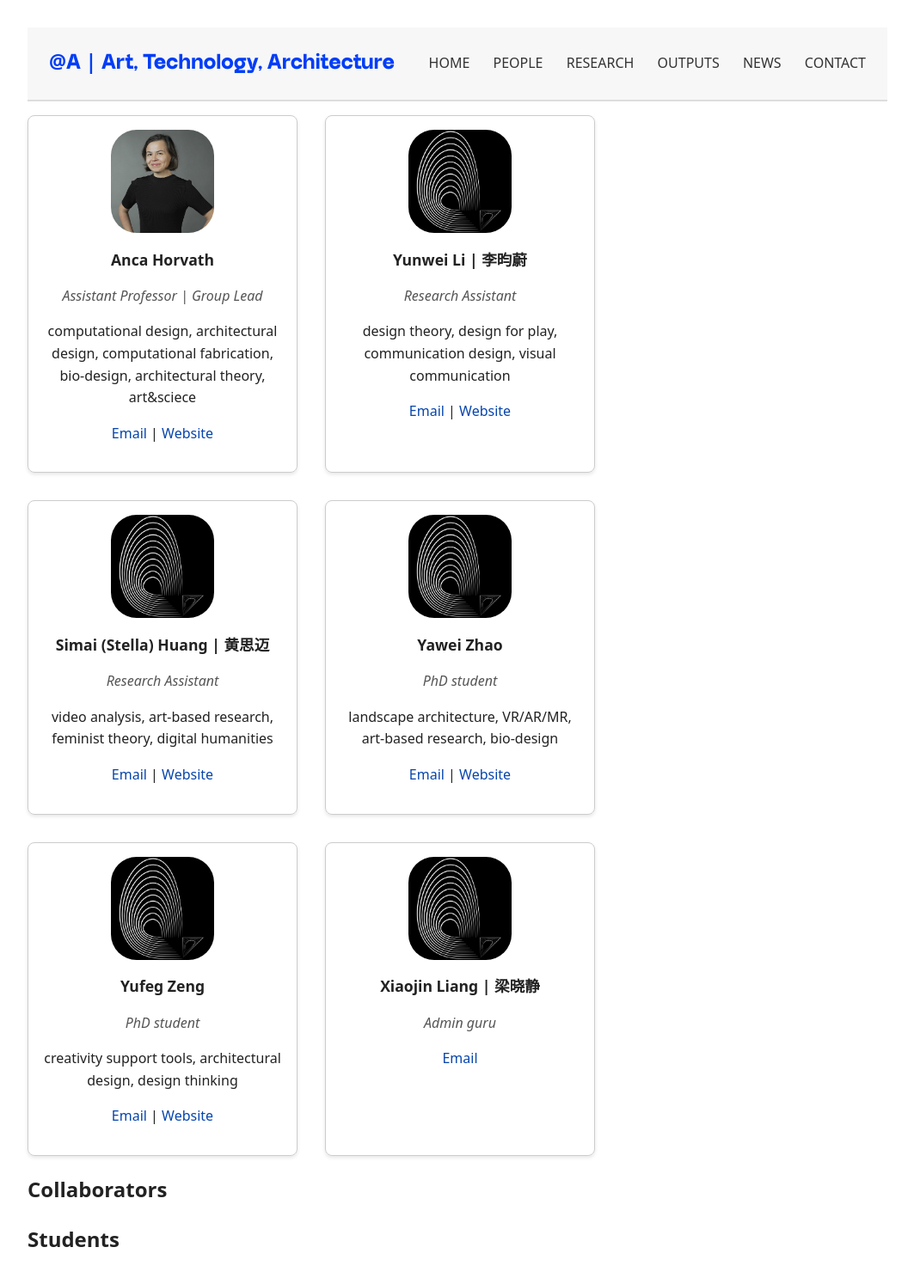
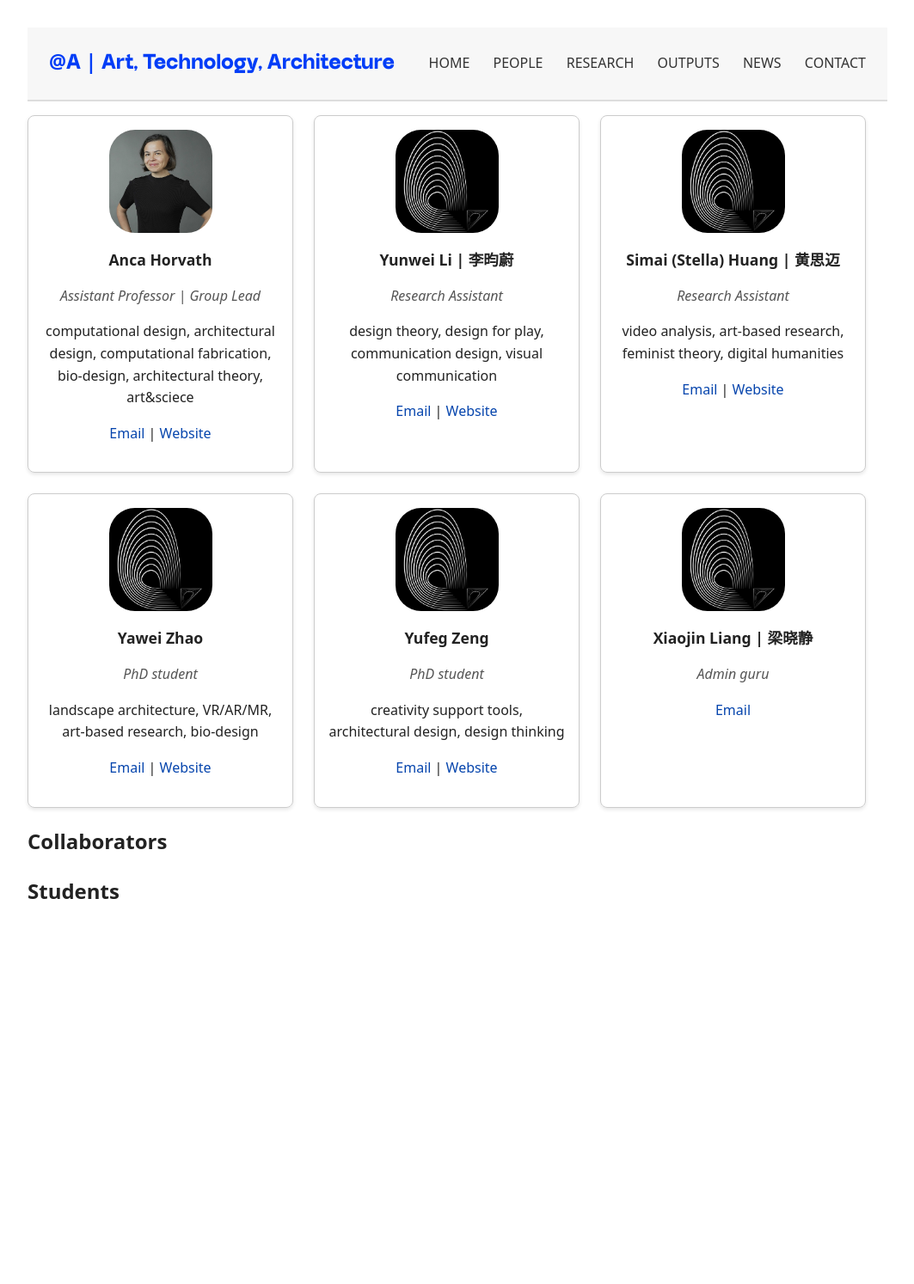
Before and after one commit to anqua/at-a, a Jekyll site: the page built from people.md, in a window 1280 px wide. Shown: the whole page at 86% size, without its empty margins (108-1171 px from the left). Built offline with Jekyll 4.4.1, drawn with Linux system fonts in a browser that asks for light colours; some web fonts are replaced; after the commit the page ends 1088 px from its top, so only the background shows below that.

Commit message:
Update style.css

```diff
--- a/assets/css/style.css
+++ b/assets/css/style.css
@@ -150,13 +150,13 @@ h1 {
 #people {
   display: flex;
   flex-wrap: wrap;
-  gap: 2em;
+  gap: 1.5em;
 }
 
 .person-card {
   border: 1px solid #ccc;
   padding: 1em;
-  width: 28%;
+  width: 27.5%;
   text-align: center;
   border-radius: 8px;
   box-shadow: 0 2px 4px rgba(0,0,0,0.1);
```
